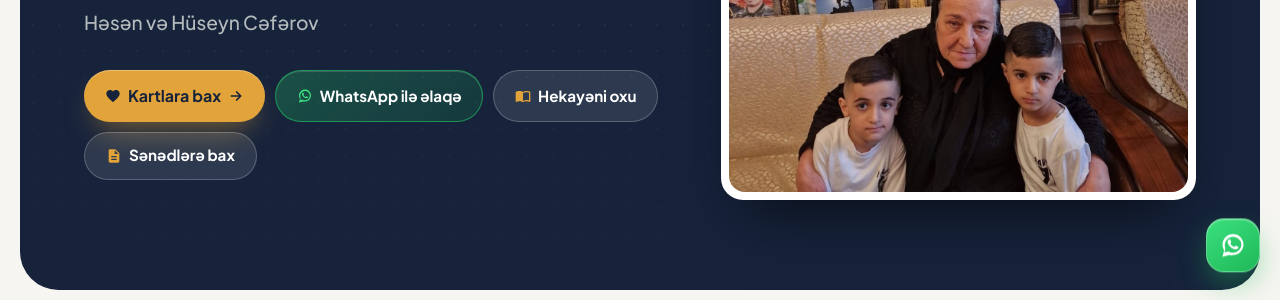
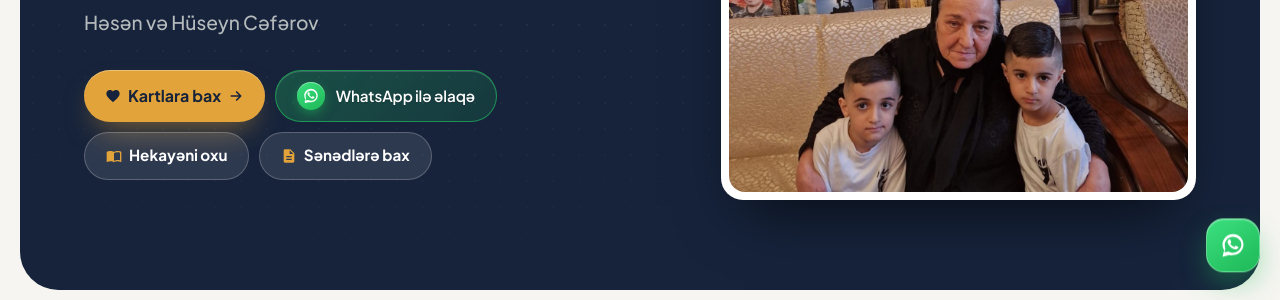
Before and after one commit to hesenhuseynayardimet/hesenhuseynayardimet.github.io, a plain HTML site: page index.html in a window 1280 px wide. Shown: the part 500-800 px from the top of the page. Drawn offline with Linux system fonts and the light colour scheme.

Commit message:
Hero WhatsApp button: logo in green disc, cleaner type
Co-Authored-By: Claude Sonnet 5.5 <noreply@anthropic.com>

```diff
--- a/index.html
+++ b/index.html
@@ -55,7 +55,7 @@
   <link rel="preconnect" href="https://fonts.gstatic.com" crossorigin />
   <link href="https://fonts.googleapis.com/css2?family=Fraunces:opsz,wght@9..144,500;9..144,600;9..144,700&family=Literata:opsz,wght@7..72,500;7..72,600&family=Onest:wght@400;500;600&family=Plus+Jakarta+Sans:wght@500;600;700;800&display=swap" rel="stylesheet" />
 
-  <link rel="stylesheet" href="style.css?v=28" />
+  <link rel="stylesheet" href="style.css?v=29" />
 
   <!-- TikTok Pixel Code Start -->
   <script>
--- a/style.css
+++ b/style.css
@@ -1498,3 +1498,21 @@ a.contact-tel:hover { text-decoration: underline; }
   background: linear-gradient(135deg, rgba(37, 211, 102, 0.38), rgba(26, 154, 79, 0.28));
   border-color: rgba(59, 224, 127, 0.8);
 }
+
+
+/* WhatsApp hero button: logo in a green disc, cleaner type */
+.hero-v2 .hero-actions .btn-whatsapp {
+  gap: 0.7rem;
+  font-weight: 600;
+  letter-spacing: -0.005em;
+}
+.hero-v2 .hero-actions .btn-whatsapp svg {
+  box-sizing: content-box;
+  width: 18px; height: 18px;
+  padding: 5px;
+  border-radius: 50%;
+  background: linear-gradient(145deg, #3be07f 0%, #1fb858 100%);
+  color: #fff;
+  box-shadow: 0 4px 12px -2px rgba(31, 184, 88, 0.65), inset 0 1px 0 rgba(255, 255, 255, 0.4);
+}
+.hero-v2 .hero-actions .btn-whatsapp span { text-shadow: 0 1px 1px rgba(0, 0, 0, 0.2); }
```
